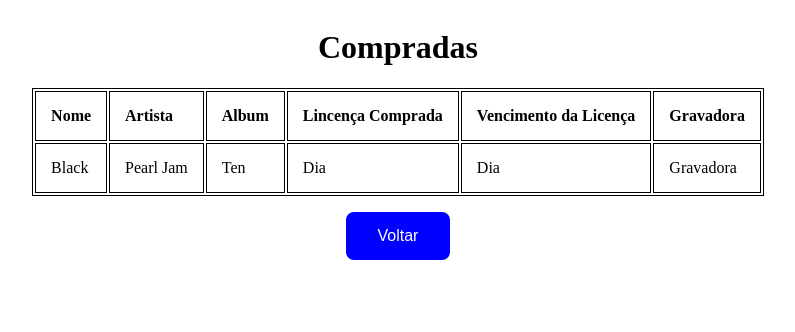
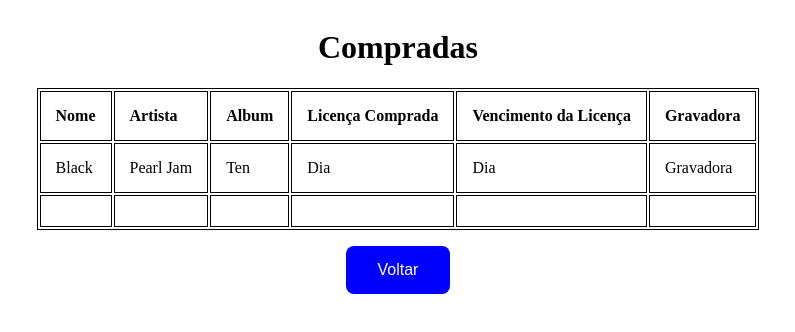
Before and after one commit to SourFlame8/Estudo-Rdio-Front-React, a React (Vite) app: page /Compradas in a window 1280 px wide. Shown: the top 332 px of the page, without its empty margins (250-1045 px from the left). Built offline with nearby package versions, Linux system fonts and the light colour scheme; no server answers.

Commit message:
Mais testes de comunicação com back realizados

```diff
--- a/src/pages/compradas/compradas.jsx
+++ b/src/pages/compradas/compradas.jsx
@@ -1,8 +1,18 @@
-import React from "react";
+import React, { useEffect, useState } from "react";
 import { useNavigate, NavLink } from "react-router-dom";
+import api from "../../services/api";
 import { Body, Button, Table } from "./style";
 
 function Compradas() {
+  const [teste, setTeste] = useState("");
+
+  useEffect(() => {
+    api.get("/TesteMusica").then((response) => {
+      setTeste(response?.data);
+    });
+    console.log(teste);
+  }, [teste]);
+
   return (
     <Body>
       <h1>Compradas</h1>
@@ -12,7 +22,7 @@ function Compradas() {
             <th>Nome</th>
             <th>Artista</th>
             <th>Album</th>
-            <th>Lincença Comprada</th>
+            <th>Licença Comprada</th>
             <th>Vencimento da Licença</th>
             <th>Gravadora</th>
           </tr>
@@ -25,6 +35,14 @@ function Compradas() {
             <td>Dia</td>
             <td>Dia</td>
             <td>Gravadora</td>
+          </tr>
+          <tr>
+            <td>{teste.nome}</td>
+            <td>{teste.artista}</td>
+            <td>{teste.album}</td>
+            <td>{teste.lincenca}</td>
+            <td>{teste.vencimento}</td>
+            <td>{teste.gravadora}</td>
           </tr>
         </tbody>
       </Table>
--- a/src/pages/teste/index.jsx
+++ b/src/pages/teste/index.jsx
@@ -8,7 +8,7 @@ function Teste() {
   const [teste, setTeste] = useState("")
 
   useEffect(() => {
-    api.get("/").then((response) => {setTeste(response?.data.sucess)});
+    api.get("/jsonTeste").then((response) => {setTeste(response?.data.sucess)});
     console.log(teste);
   }, [teste]);
 
```
